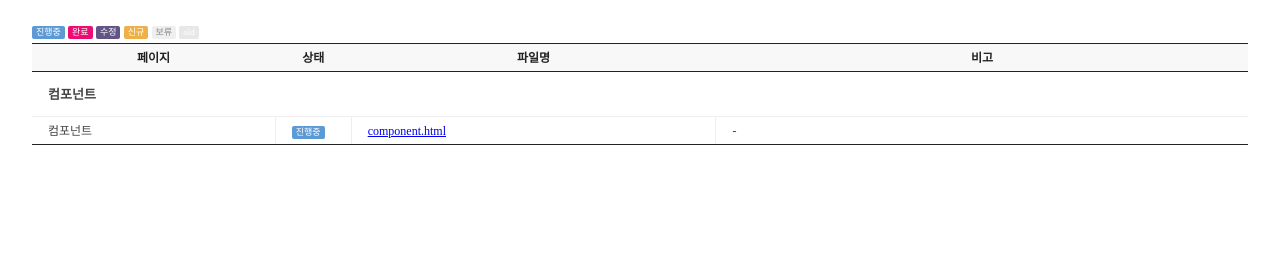
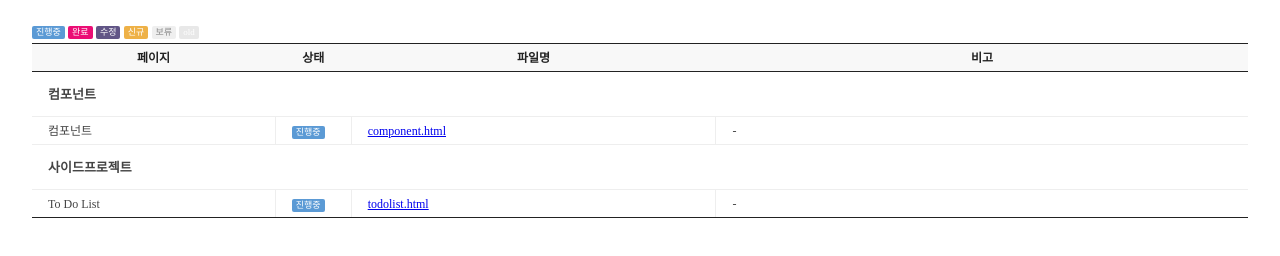
Before and after one commit to alsdk9879/miiine, a plain HTML site: page index.html in a window 1280 px wide. Shown: the part 232-488 px from the top of the page. Drawn offline with nearby package versions, Linux system fonts and the light colour scheme; files whose address does not match are found by name; a web font is replaced by a local one.

Commit message:
index 항목 추가

```diff
--- a/index.html
+++ b/index.html
@@ -72,6 +72,21 @@
                 </td>
                 <td>
                   <a href="./assets/html/component.html" target="_blank">component.html</a>
+                </td>
+                <td>-</td>
+              </tr>
+              <tr>
+                <td colspan="4">
+                  <h6>사이드프로젝트</h6>
+                </td>
+              </tr>
+              <tr>
+                <td>To Do List</td>
+                <td>
+                  <span class="i"></span>
+                </td>
+                <td>
+                  <a href="./assets/html/project/todolist.html" target="_blank">todolist.html</a>
                 </td>
                 <td>-</td>
               </tr>
```
